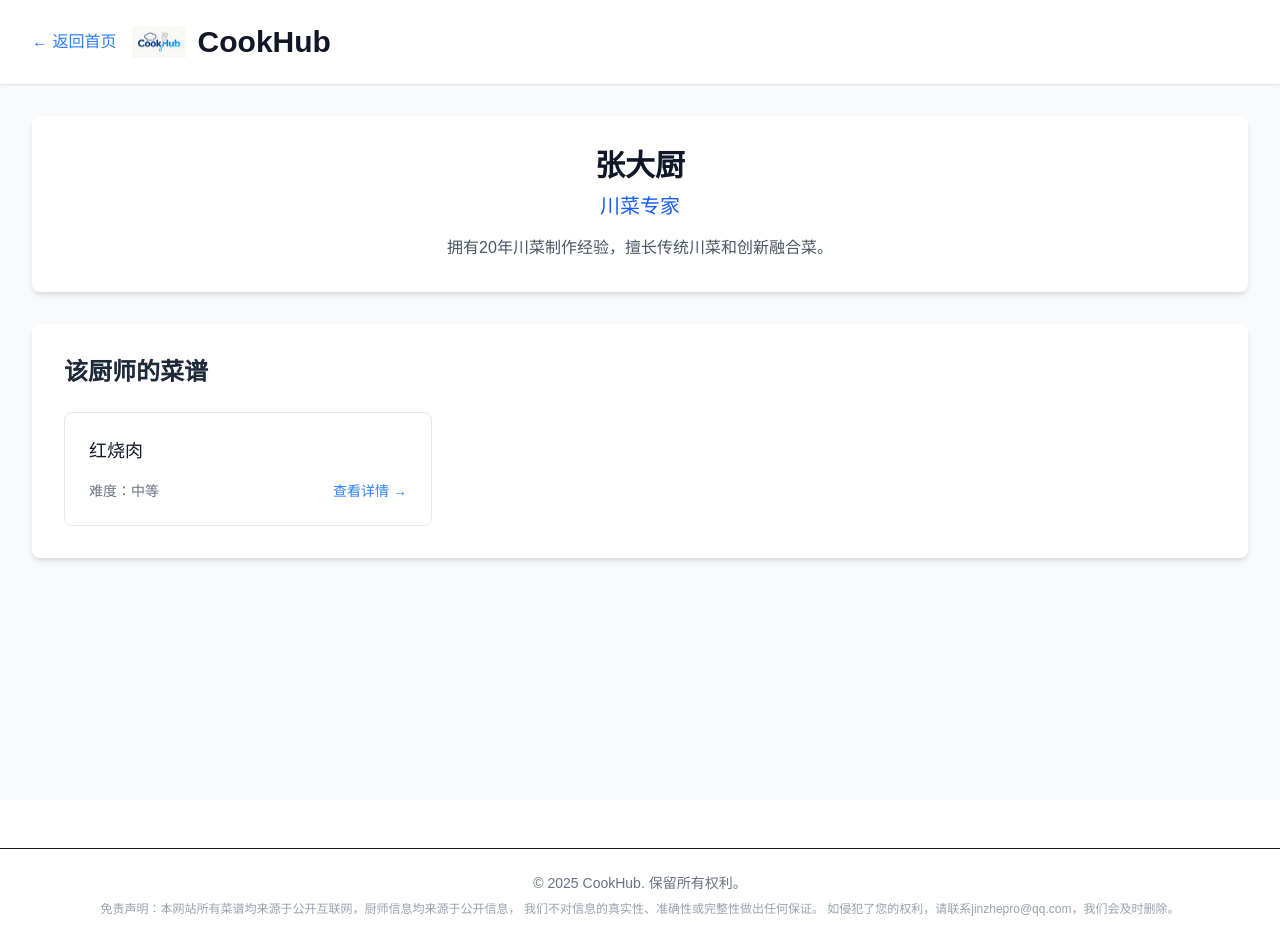
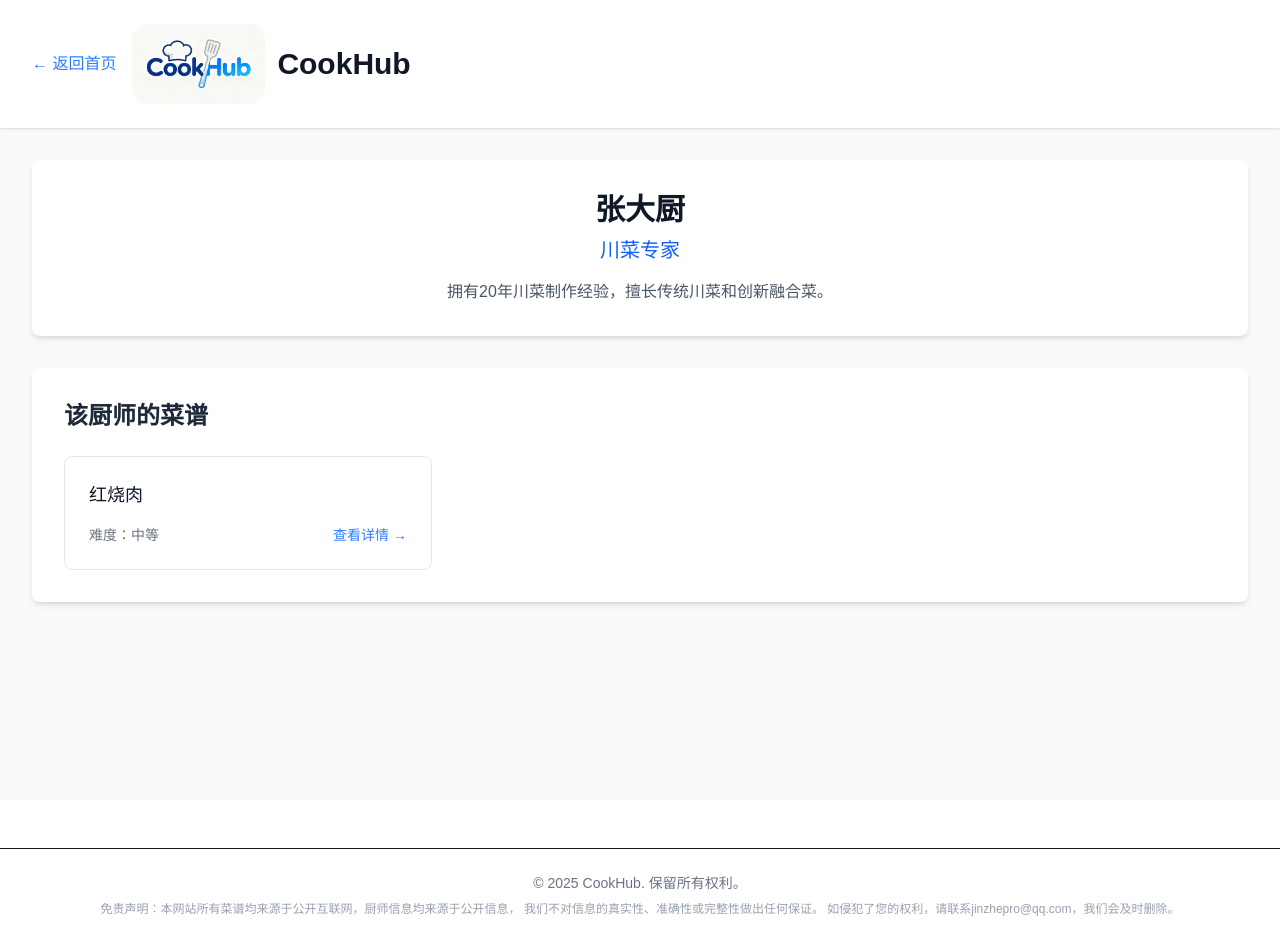
Before and after one commit to jinzhepro/cookhub, a Next.js app: page /chefs/1 in a window 1280 px wide. Built offline with nearby package versions, Linux system fonts and the light colour scheme.

Commit message:
style(header): 调整页面头部组件样式和标题文本
- 将厨师详情页头部logo大小从small改为large
- 将菜谱详情页头部添加返回按钮并保持logo大小
- 修改网站标题从"名厨菜谱集合"简化为"名厨菜谱

```diff
--- a/app/chefs/[id]/page.tsx
+++ b/app/chefs/[id]/page.tsx
@@ -48,7 +48,7 @@ export default async function ChefDetail({
   return (
     <div className="min-h-screen bg-gray-50 flex flex-col">
       {/* Header */}
-      <Header showBackLink={true} logoSize="small" showSubtitle={false} />
+      <Header showBackLink={true} logoSize="large" showSubtitle={false} />
 
       {/* Main Content */}
       <main className="flex-1">
--- a/app/layout.tsx
+++ b/app/layout.tsx
@@ -8,7 +8,7 @@ import Footer from "@/app/components/Footer";
 // });
 
 export const metadata: Metadata = {
-  title: "CookHub - 名厨菜谱集合",
+  title: "CookHub - 名厨菜谱",
   description: "发现和学习来自互联网平台的名厨菜谱",
   icons: {
     icon: "/ico.png",
--- a/app/recipes/[id]/page.tsx
+++ b/app/recipes/[id]/page.tsx
@@ -33,7 +33,7 @@ export default async function RecipeDetail({
   return (
     <div className="min-h-screen bg-gray-50 flex flex-col">
       {/* Header */}
-      <Header showBackLink={false} logoSize="large" showSubtitle={false} />
+      <Header showBackLink={true} logoSize="large" />
 
       {/* Main Content */}
       <main className="flex-1">
```
